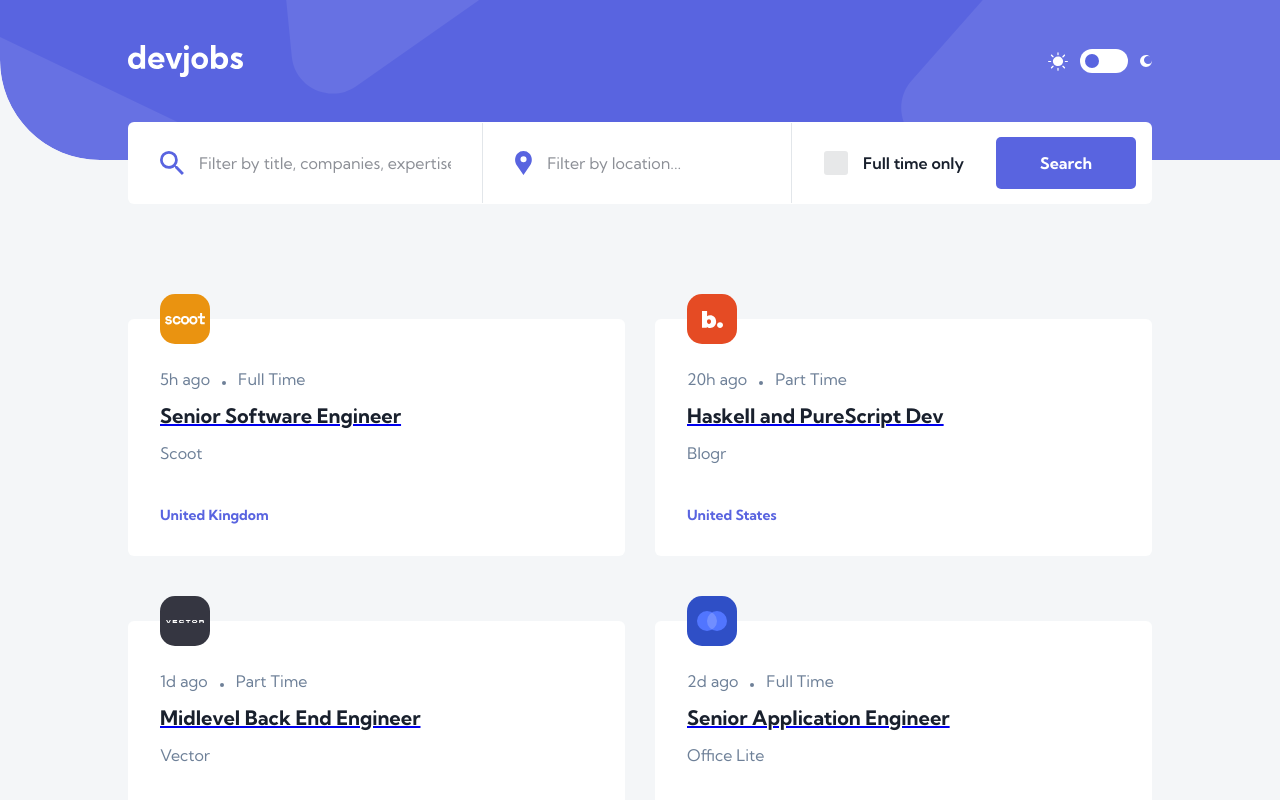
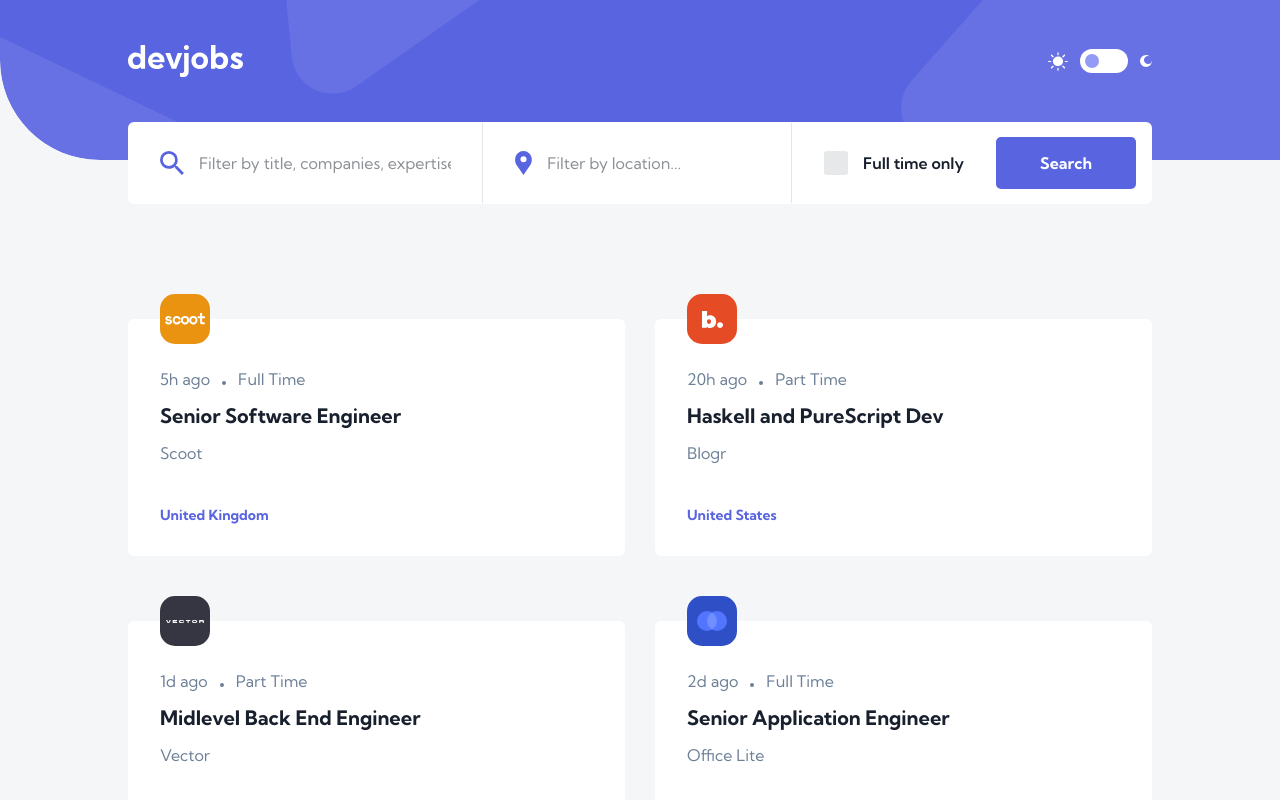
Before and after one commit to mcornale/devjobs-web-app, a React (Create React App) app: page / in a window 1280 px wide. In both pictures the pointer is over the button 1104 px from the left and 61 px from the top of the page. Shown: the top 800 px of the page. Built offline with nearby package versions, Linux system fonts and the light colour scheme.

Commit message:
Add css effects on clickable elements

```diff
--- a/src/components/Header/Toggle.module.css
+++ b/src/components/Header/Toggle.module.css
@@ -23,7 +23,11 @@
   position: absolute;
   top: 50%;
   transform: translateY(-50%);
-  transition: 0.3s;
+  transition: 0.2s linear;
+}
+
+.toggleButton:hover::before {
+  background-color: var(--color-light-violet);
 }
 
 .toggleButton[data-active-theme='light']::before {
--- a/src/components/Main/JobCard.module.css
+++ b/src/components/Main/JobCard.module.css
@@ -20,6 +20,11 @@
 
 .jobCardPosition {
   padding: 1.2rem 0;
+  transition: 0.2s linear;
+}
+
+.jobCardPosition:hover {
+  color: var(--color-dark-grey);
 }
 
 .jobCardLocation {
--- a/src/components/UI/Button.module.css
+++ b/src/components/UI/Button.module.css
@@ -5,6 +5,7 @@
   padding: 1.6rem 1rem;
   text-transform: capitalize;
   width: 14rem;
+  transition: 0.2s linear;
 }
 
 .buttonPrimary {
@@ -12,7 +13,15 @@
   background-color: var(--color-violet);
 }
 
+.buttonPrimary:hover {
+  background-color: var(--color-light-violet);
+}
+
 .buttonSecondary {
   color: var(--color-violet);
   background-color: #eeeffc;
 }
+
+.buttonSecondary:hover {
+  background-color: #c5c9f4;
+}
--- a/src/components/UI/Checkbox.module.css
+++ b/src/components/UI/Checkbox.module.css
@@ -24,6 +24,16 @@
   background-color: #e7e8e9;
   border-radius: var(--border-radius-xxs);
   position: relative;
+  transition: 0.2s linear;
+}
+
+.checkboxCustomInput:hover {
+  background-color: #d5d8f7;
+}
+
+.checkboxCustomInput:active,
+.checkboxLabel:active .checkboxCustomInput {
+  transform: scale(0.8);
 }
 
 .checkboxDefaultInput:checked ~ .checkboxCustomInput {
--- a/src/index.css
+++ b/src/index.css
@@ -111,3 +111,7 @@ button {
 li {
   list-style: none;
 }
+
+a {
+  text-decoration: none;
+}
```
